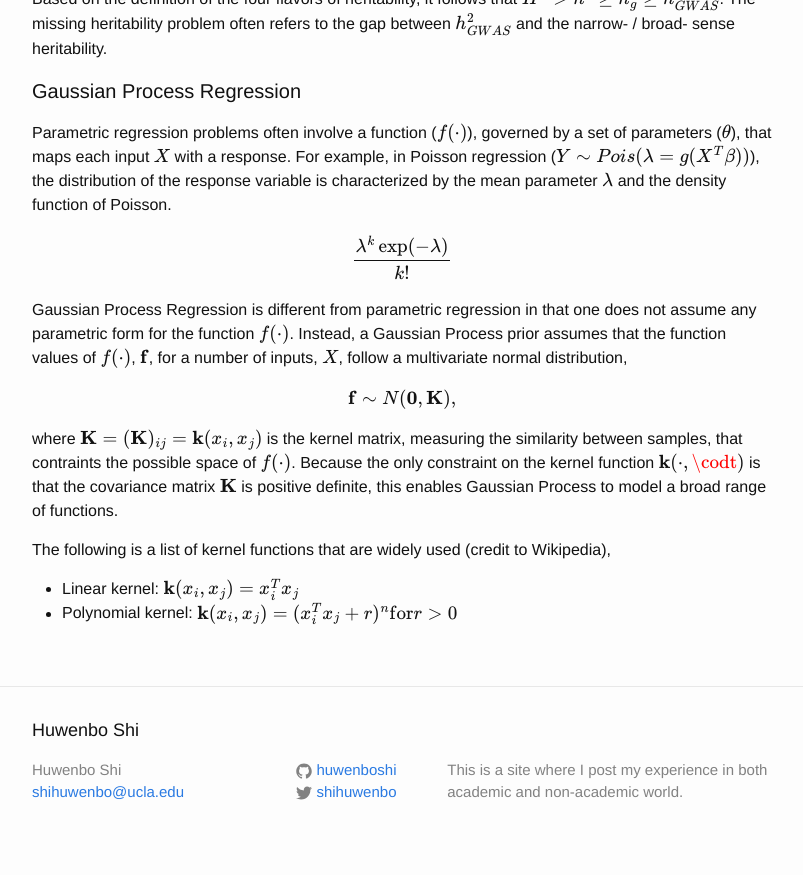
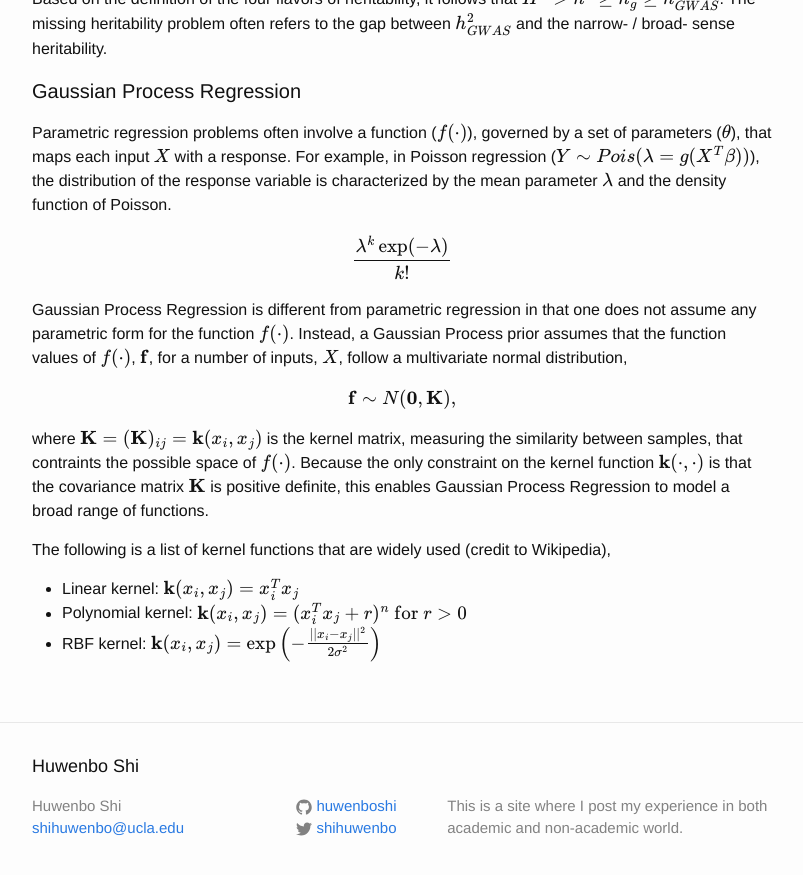
Before and after one commit to huwenboshi/huwenboshi.github.io, a Jekyll site: the page built from _posts/2017-02-06-heritability-via-gaussian-process-regression.markdown, in a window 1280 px wide and 900 px high, scrolled down 1334 px. Shown: the top 875 px of the window, without its empty margins (238-1041 px from the left). Built offline with Jekyll 4.4.1, drawn with Linux system fonts in a browser that asks for light colours; formulas are drawn with MathJax 3.

Commit message:
updated post

```diff
--- a/_posts/2017-02-06-heritability-via-gaussian-process-regression.markdown
+++ b/_posts/2017-02-06-heritability-via-gaussian-process-regression.markdown
@@ -71,11 +71,12 @@ function \\( f(\cdot) \\). Instead, a Gaussian Process prior assumes that the fu
 for a number of inputs, \\( X \\), follow a multivariate normal distribution,
 \\[ \mathbf{f} \sim N(\mathbf{0}, \mathbf{K}), \\]
 where \\( \mathbf{K} = (\mathbf{K})\_{ij} = \mathbf{k}(x\_i, x\_j) \\) is the kernel matrix, measuring the similarity between samples,
-that contraints the possible space of \\( f(\cdot) \\). Because the only constraint on the kernel function \\( \mathbf{k}(\cdot, \codt) \\)
-is that the covariance matrix \\( \mathbf{K} \\) is positive definite, this enables Gaussian Process to model a broad range
+that contraints the possible space of \\( f(\cdot) \\). Because the only constraint on the kernel function \\( \mathbf{k}(\cdot, \cdot) \\)
+is that the covariance matrix \\( \mathbf{K} \\) is positive definite, this enables Gaussian Process Regression to model a broad range
 of functions.
 
 The following is a list of kernel functions that are widely used (credit to Wikipedia),
 
 - Linear kernel: \\( \mathbf{k}(x_i, x_j) = x_i^Tx_j \\)
-- Polynomial kernel: \\( \mathbf{k}(x_i, x_j) = (x_i^Tx_j + r)^n \text{for} r > 0 \\)
+- Polynomial kernel: \\( \mathbf{k}(x_i, x_j) = (x_i^Tx_j + r)^n \text{ for } r > 0 \\)
+- RBF kernel: \\( \mathbf{k}(x_i, x_j) = \exp \left( - { {\|\|x\_i - x\_j\|\|^2} \over {2\sigma^2} } \right)\\)
```
